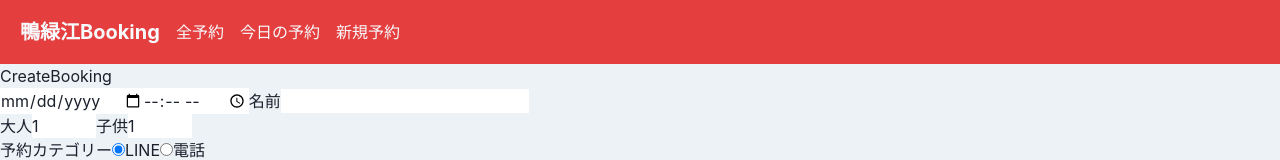
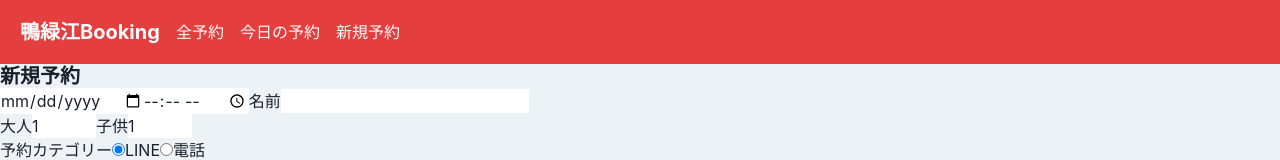
Before and after one commit to fukada-m/ouryokukou_booking, a React (Create React App) app in the folder booking_web/: page /createBooking in a window 1280 px wide. Shown: the top 160 px of the page. Built offline with nearby package versions, Linux system fonts and the light colour scheme.

Commit message:
見出しの変更

```diff
--- a/booking_web/src/components/pages/CreateBooking.jsx
+++ b/booking_web/src/components/pages/CreateBooking.jsx
@@ -1,9 +1,11 @@
 import React, { useState, useEffect } from "react";
+import { useNavigate } from "react-router-dom";
+import { useSetRecoilState } from "recoil";
+import { Heading } from "@chakra-ui/react";
+
 import { createBooking } from "../../utils/api";
-import { useNavigate } from "react-router-dom";
 import { getWeek } from "../../utils/date";
 import { optionDispState } from "../../atom/state";
-import { useSetRecoilState } from "recoil";
 
 
 export const CreateBooking = () => {
@@ -73,7 +75,9 @@ export const CreateBooking = () => {
 
   return (
     <>
-      <h1>CreateBooking</h1>
+      <Heading as="h1" fontSize={{ base: "lg", md: "xl" }}>
+        新規予約
+      </Heading>
       <div>
         <input type="date" onChange={(e) => setDate(e.target.value)} />
         <input type="time" onChange={(e) => setTime(e.target.value)} />
--- a/booking_web/src/components/pages/TodayBooking.jsx
+++ b/booking_web/src/components/pages/TodayBooking.jsx
@@ -1,11 +1,13 @@
 import React, { useState, useEffect } from "react";
+import { useRecoilState, useSetRecoilState, useRecoilValue } from "recoil";
+import { Box, Button, Heading } from "@chakra-ui/react";
+
 import { today } from "../../utils/date";
 import { getAllBooking, getTables } from "../../utils/api";
 import { Booking } from "../Booking";
 import { NoAssignedBooking } from "../NoAssignedBooking";
 import { LeaveSeatButton } from "../LeaveSeatButton";
 import { SitSeatButton } from "../SitSeatButton";
-import { useRecoilState, useSetRecoilState, useRecoilValue } from "recoil";
 import { todayBookingState, noAssignedBookingState, tableState, buttonDispState, optionDispState } from "../../atom/state";
 
 
@@ -44,7 +46,7 @@ export const TodayBooking = () => {
 
   return (
     <>
-      <h1>TodayBooking</h1>
+      <Heading as="h1" fontSize={{ base: "lg", md: "xl"}}>今日の予約</Heading>
       <div style={{ display: "flex" }}>
         {tables.map((table) => (
           <div
--- a/booking_web/src/components/pages/UpdateBooking.jsx
+++ b/booking_web/src/components/pages/UpdateBooking.jsx
@@ -1,7 +1,9 @@
 import React, { useEffect, useState } from 'react'
 import { useParams, useNavigate } from "react-router-dom";
+import { Heading } from "@chakra-ui/react";
+import { useSetRecoilState } from "recoil";
+
 import { getAllBooking, updateBooking } from '../../utils/api';
-import { useSetRecoilState } from "recoil";
 import { optionDispState } from "../../atom/state";
 
 
@@ -68,7 +70,9 @@ export const UpdateBooking = () => {
 
     return (
       <>
-        <h1>UpdateBooking</h1>
+        <Heading as="h1" fontSize={{ base: "lg", md: "xl" }}>
+          予約の編集
+        </Heading>
         <div>
           <input
             type="date"
@@ -122,7 +126,10 @@ export const UpdateBooking = () => {
           <label htmlFor="option2">電話</label>
           <br />
           <label>備考</label>
-          <textarea defaultValue={note} onChange={(e) => setNote(e.target.value)} />
+          <textarea
+            defaultValue={note}
+            onChange={(e) => setNote(e.target.value)}
+          />
           <button onClick={update}>更新</button>
         </div>
       </>
```
